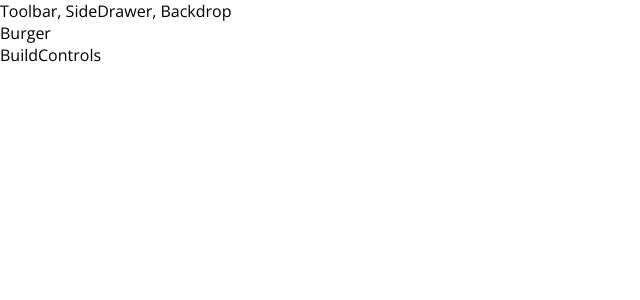
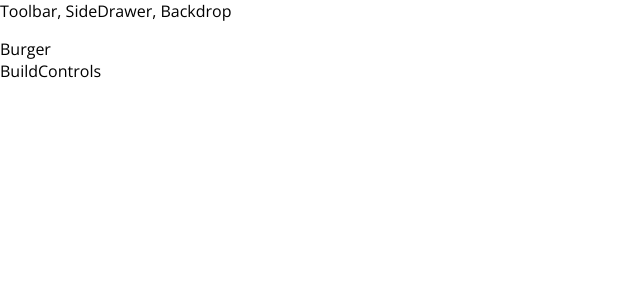
Before and after one commit to vyeung/ReactJS-Burger-Builder-App, a React app: page / in a window 1280 px wide. Shown: the top 300 px of the page, without its empty margins (0-640 px from the left). Built offline with nearby package versions, Linux system fonts and the light colour scheme.

Commit message:
added Layout.css

```diff
--- /dev/null
+++ b/src/components/Layout/Layout.css
@@ -0,0 +1,3 @@
+.Content {
+  margin-top: 16px;
+}
--- a/src/components/Layout/Layout.js
+++ b/src/components/Layout/Layout.js
@@ -1,12 +1,13 @@
 import React from "react";
 import Aux from "../../hoc/Auxiliary";
+import styles from "./Layout.css";
 
 const layout = (props) => {
   return (
-    //using a HOC so we can have adjacent JSX elements
+    //using a HOC to save rendering an unnecessary div
     <Aux>
       <div>Toolbar, SideDrawer, Backdrop</div>
-      <main>
+      <main className={styles.Content}>
         {props.children}
       </main>
     </Aux>
```
